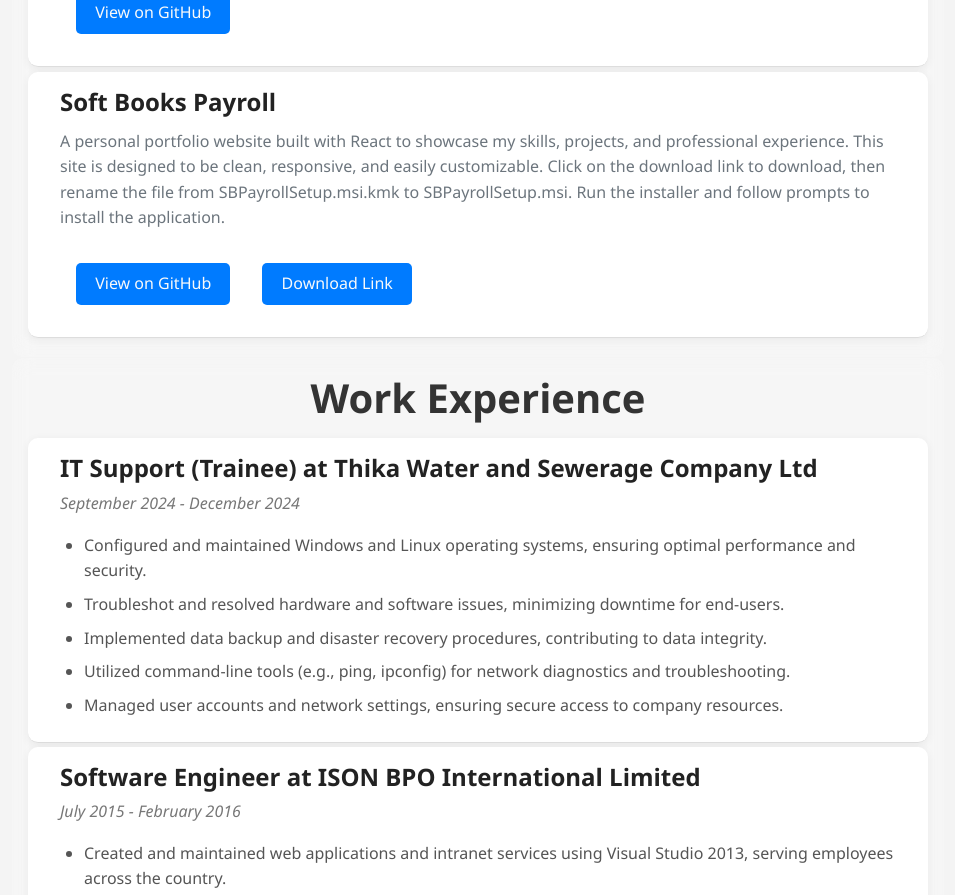
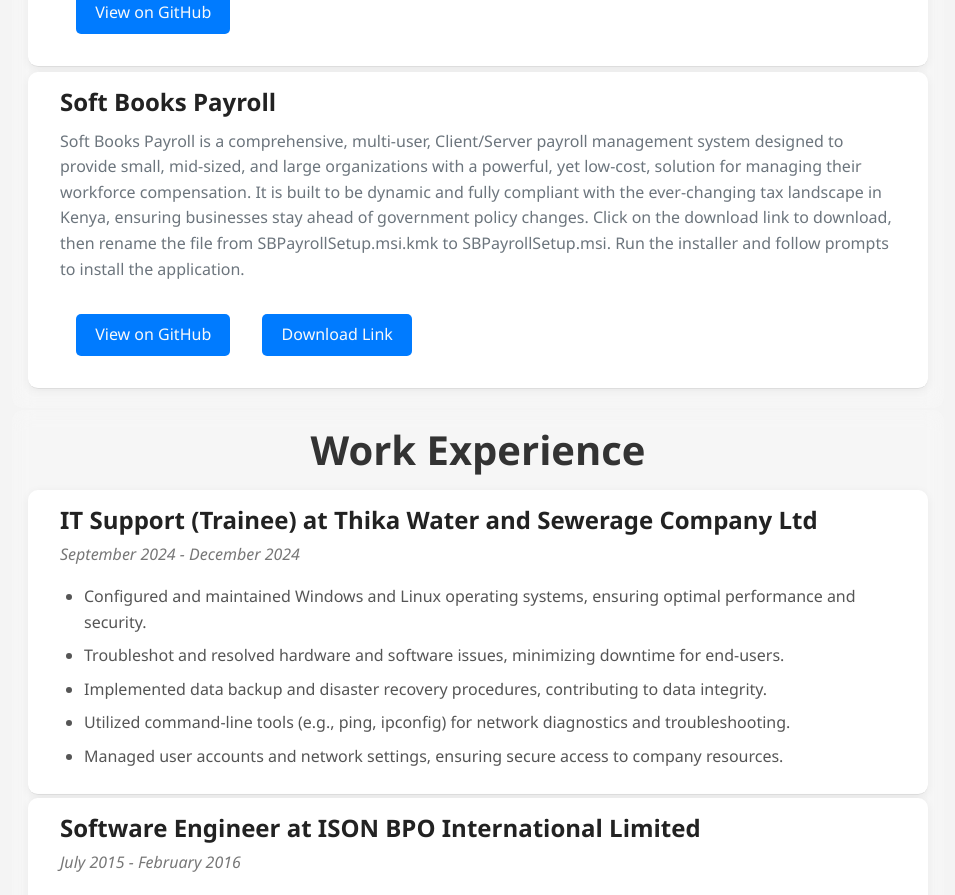
Before and after one commit to zetainstitute254/kevin_mutugi_kithinji_portfolio, a React (Vite) app: page / in a window 1280 px wide. Shown: the part 1680-2575 px from the top of the page, without its empty margins (162-1117 px from the left). Built offline with nearby package versions, Linux system fonts and the light colour scheme.

Commit message:
added soft books payroll in projects
added soft books payroll in projects

```diff
--- a/src/data/cvData.js
+++ b/src/data/cvData.js
@@ -142,7 +142,7 @@
       {
         title: "Soft Books Payroll",
         description:
-          "A personal portfolio website built with React to showcase my skills, projects, and professional experience. This site is designed to be clean, responsive, and easily customizable. Click on the download link to download, then rename the file from SBPayrollSetup.msi.kmk to SBPayrollSetup.msi. Run the installer and follow prompts to install the application.",
+          "Soft Books Payroll is a comprehensive, multi-user, Client/Server payroll management system designed to provide small, mid-sized, and large organizations with a powerful, yet low-cost, solution for managing their workforce compensation. It is built to be dynamic and fully compliant with the ever-changing tax landscape in Kenya, ensuring businesses stay ahead of government policy changes. Click on the download link to download, then rename the file from SBPayrollSetup.msi.kmk to SBPayrollSetup.msi. Run the installer and follow prompts to install the application.",
           github_link: "https://github.com/iProjects/soft_books_payroll.git",
           live_link: null, // No link provided
           download_link: "https://drive.google.com/file/d/1Fm8wGd_RUmtQNvwYrY9SiqHJEKXvhjND/view?usp=sharing",
```
